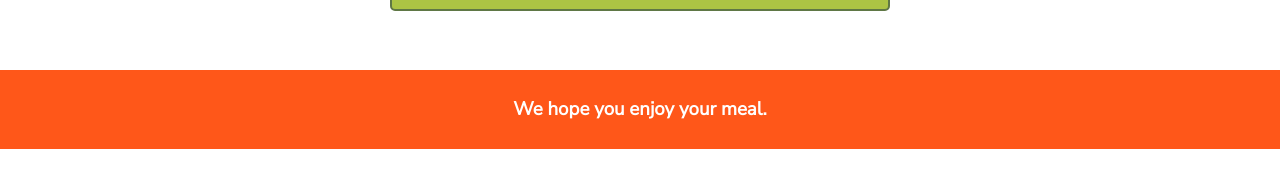
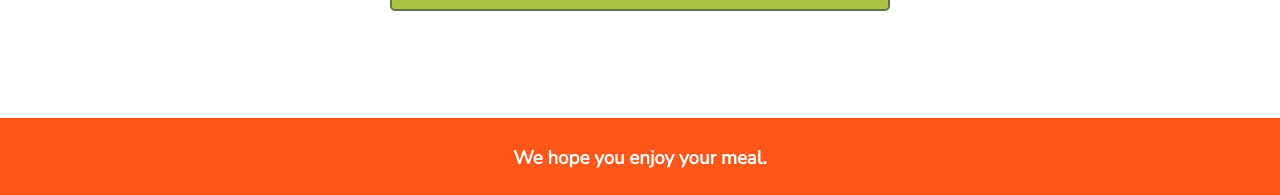
Before and after one commit to joanterm/Search-Meal-Recipe-React, a React (Create React App) app: page / in a window 1280 px wide. Shown: the part 651-846 px from the top of the page. Before the commit the page ends 800 px from the top, so only its background shows below. Built offline with nearby package versions, Linux system fonts and the light colour scheme; the HTML template or start-up script is replaced by a standard one.

Commit message:
Finished styling and added a ReadMe file

```diff
--- a/src/Components/DisplayRecipe.js
+++ b/src/Components/DisplayRecipe.js
@@ -5,15 +5,14 @@ const DisplayRecipe = (props) => {
 
     const [isRecipeOpen, setIsRecipeOpen] = useState(false)
 
+    // FOR TOGGLING OPEN/CLOSE RECIPE BUTTON
     const openRecipe = () => {
-        console.log("open")
         setIsRecipeOpen((prev) => {
             return (
                 !prev
             )
         })
     }
-
     return (
         <section className="display-recipe--card">
             <h1>{props.recipeName}</h1>
--- a/src/Components/SearchRecipe.js
+++ b/src/Components/SearchRecipe.js
@@ -61,7 +61,7 @@ const SearchRecipe = () => {
     })
 
     // CREATES AN ELEMENT THAT WILL DISPLAY A MESSAGE WHEN isDataNull IS TRUE
-    const nullDataElement = <p>Ooops... This ingredient doesn't exist. Try again</p>
+    const nullDataElement = <p>Ooops... This ingredient doesn't exist. Please try again.</p>
 
     return (
         <section>
--- a/src/Styling/DisplayRecipe.css
+++ b/src/Styling/DisplayRecipe.css
@@ -1,3 +1,4 @@
+/* THE CARD */
 .display-recipe--card {
     background-color: #acc444;
     border-radius: 5px;
@@ -14,7 +15,7 @@
 .display-recipe--img {
     width: 80%;
     border-radius: 5px;
-    box-shadow: 5px 5px 5px 0 rgba(58, 56, 56, 0.6);
+    box-shadow: 5px 5px 5px 0 rgba(58, 56, 56, 0.);
 }
 
 section h1 {
@@ -25,6 +26,7 @@ section p {
     font-size: 0.8rem;
 }
 
+/* BUTTONS INSIDE THE CARD */
 .display-recipe--btn-open,
 .display-recipe--btn-close {
     border: none;
--- a/src/Styling/Footer.css
+++ b/src/Styling/Footer.css
@@ -3,13 +3,5 @@ footer {
     color: white;
     padding: 0.5em 0 0.5em 0;
     text-align: center;
-    margin-top: 2em;
+    margin-top: 5em;
 }
-
-@media only screen and (min-width: 1200px) {
-    footer {
-        position: absolute;
-        bottom: 0;
-        width: 100%;
-    }
-}
--- a/src/Styling/SearchRecipe.css
+++ b/src/Styling/SearchRecipe.css
@@ -1,3 +1,4 @@
+/* FORM AREA */
 form {
     display: flex;
     flex-direction: column;
@@ -17,6 +18,7 @@ input,
     border: 2px solid #5f7745;
 }
 
+/* FORM BUTTON */
 .form-area--btn {
     background-color: #acc444;
 }
@@ -26,6 +28,7 @@ input,
     background-color: #bbce64;
 }
 
+/* RECIPE INFO AREA */
 .recipe-area {
     max-width: 1500px;
     width: 90%;
```
Also changed, not shown: src/screenshot.png (added), 1 other file (tests, documents, lock files or other folders).
